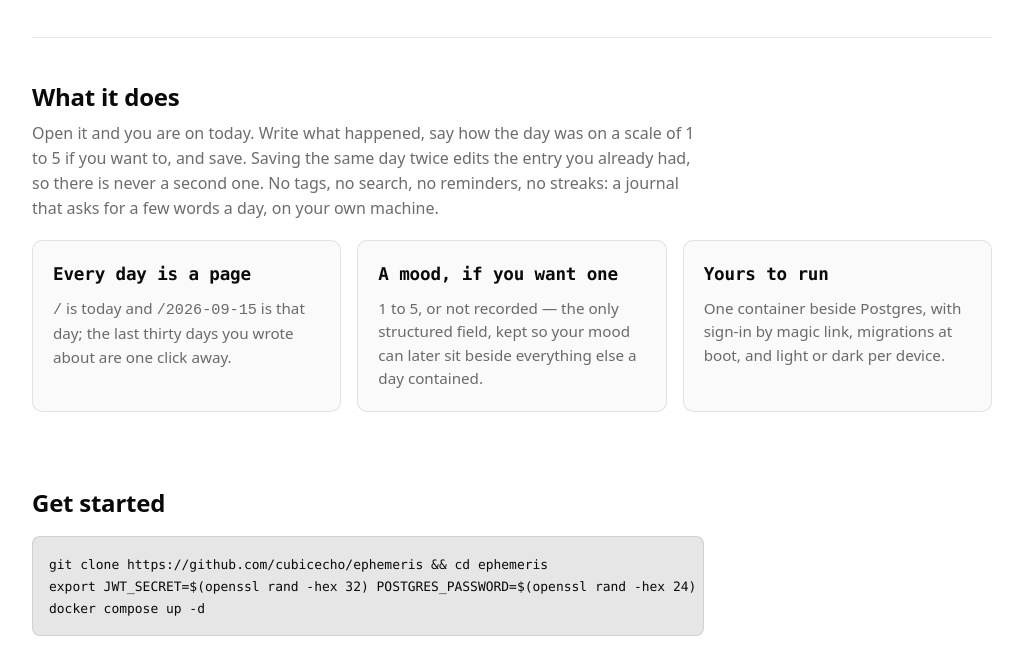
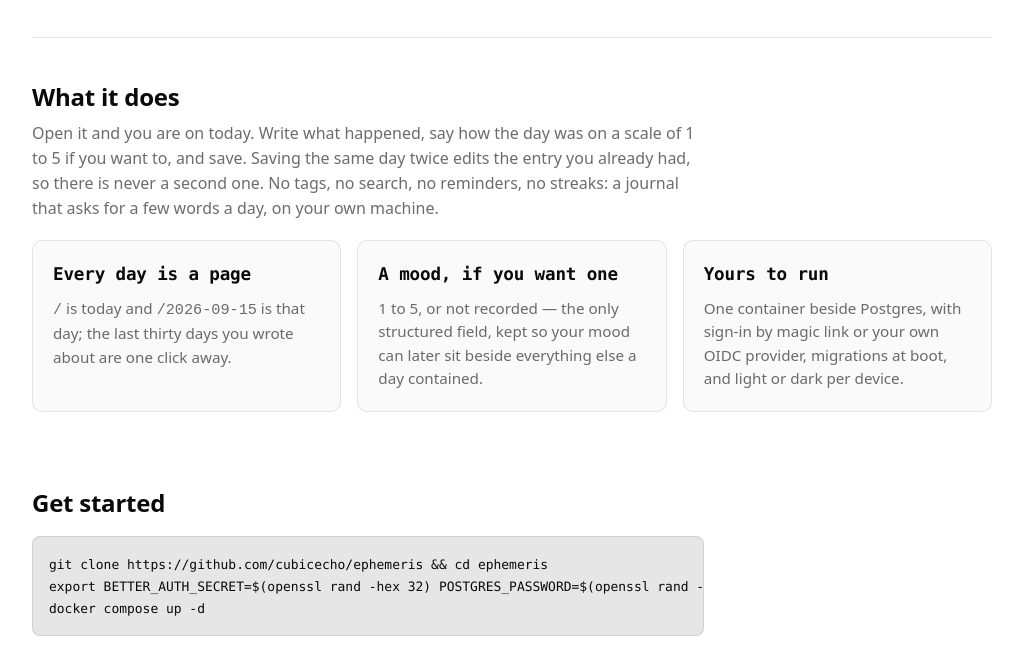
Before and after one commit to cubicecho/ephemeris, an Eleventy site: page site/src/index.njk in a window 1280 px wide. Shown: the part 300-949 px from the top of the page, without its empty margins (128-1151 px from the left). Built offline with nearby package versions, Linux system fonts and the light colour scheme; Eleventy itself is replaced by a stand-in of ours; files that its build step writes are made by us from their sources.

Commit message:
docs: describe sign-in through better-auth and OIDC on the site

```diff
--- a/site/src/index.njk
+++ b/site/src/index.njk
@@ -35,7 +35,7 @@ layout: base.njk
     <li>
       <article class="card">
         <h3>Yours to run</h3>
-        <p>One container beside Postgres, with sign-in by magic link, migrations at boot, and light or dark per device.</p>
+        <p>One container beside Postgres, with sign-in by magic link or your own OIDC provider, migrations at boot, and light or dark per device.</p>
       </article>
     </li>
   </ul>
@@ -45,7 +45,7 @@ layout: base.njk
   <h2>Get started</h2>
   <div class="prose">
     <pre class="code"><code>git clone https://github.com/cubicecho/ephemeris &amp;&amp; cd ephemeris
-export JWT_SECRET=$(openssl rand -hex 32) POSTGRES_PASSWORD=$(openssl rand -hex 24)
+export BETTER_AUTH_SECRET=$(openssl rand -hex 32) POSTGRES_PASSWORD=$(openssl rand -hex 24)
 docker compose up -d</code></pre>
     <p>
       Then open <a href="http://localhost:3005">http://localhost:3005</a> and sign in with any email
```
